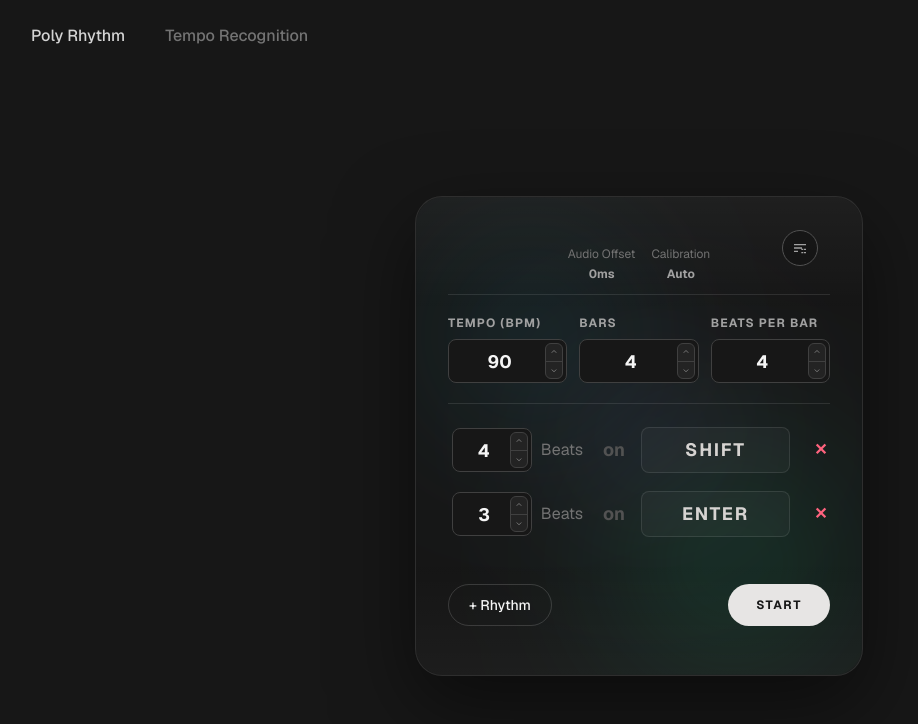
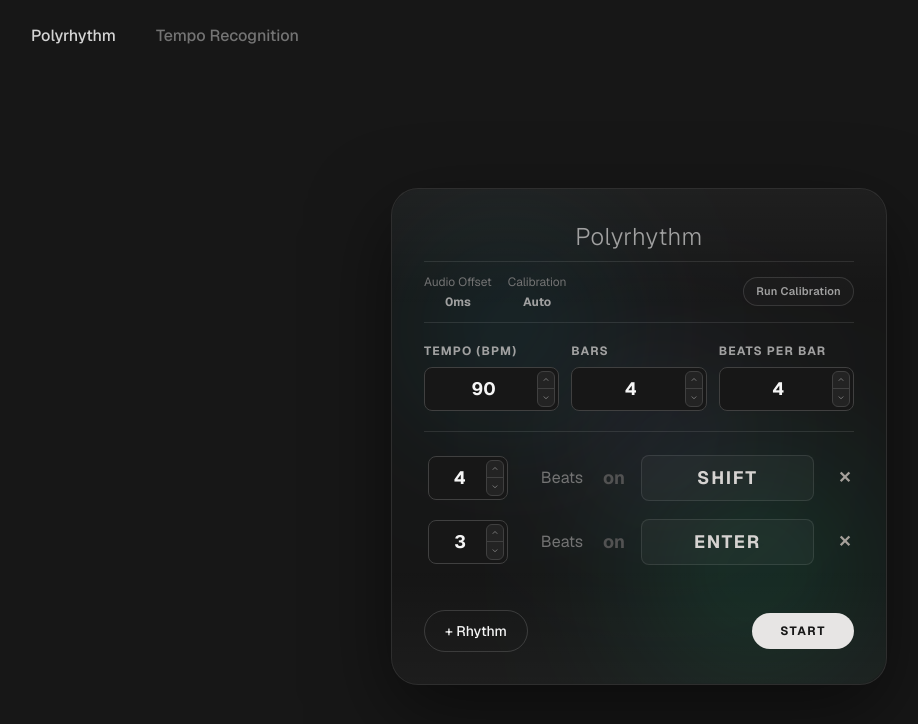
Before and after one commit to leoxnard/synchro, a Next.js app: page / in a window 1280 px wide. Shown: the top 724 px of the page, without its empty margins (1-919 px from the left). Built offline with nearby package versions, Linux system fonts and the light colour scheme.

Commit message:
remove callibration menu

```diff
--- a/app/PolyRhythmGame/PlayingPhase.jsx
+++ b/app/PolyRhythmGame/PlayingPhase.jsx
@@ -62,6 +62,14 @@ export default function PlayingPhase({
     measureDuration,
     measures
 }) {
+    const trackCount = tracks.length;
+    const extraTracks = Math.max(0, trackCount - 3);
+    const circleSizePx = Math.max(92, 112 - (extraTracks * 10));
+    const gapPx = Math.max(24, 40 - (extraTracks * 8));
+    const pulseFontSizePx = Math.max(24, Math.round(circleSizePx * 0.27));
+    const labelFontSizePx = Math.max(14, 18 - (extraTracks * 1.5));
+    const labelPadXPx = Math.max(10, 16 - (extraTracks * 2));
+
     if (gameState === 'countIn') {
         return (
             <div className="w-full flex-1 flex flex-col items-center justify-center relative">
@@ -88,13 +96,13 @@ export default function PlayingPhase({
     }
 
     return (
-        <div className="w-full max-w-2xl text-center space-y-10 flex flex-col items-center">
+        <div className="w-full text-center space-y-10 flex flex-col items-center">
             <div className="flex flex-col items-center">
                 <p className="text-xl font-light animate-pulse text-stone-300">Game running... {measures} Measures</p>
                 <p className="text-neutral-500 text-xs mt-2 font-medium tracking-wide">(Press ESC to Abort)</p>
             </div>
 
-            <div className="flex justify-center gap-10">
+            <div className="w-full flex justify-center" style={{ gap: `${gapPx}px` }}>
                 {tracks.map(track => {
                     const assignedKey = track.key || '';
                     const displayKey = assignedKey === ' ' ? 'SPACE' : assignedKey.toUpperCase();
@@ -103,14 +111,25 @@ export default function PlayingPhase({
                     return (
                         <div key={track.id} className="flex flex-col items-center gap-4">
                             <div
-                                className={`w-28 h-28 rounded-full border-4 flex items-center justify-center text-3xl font-bold transition-all duration-75
+                                className={`rounded-full border-4 flex items-center justify-center font-bold transition-all duration-75
                 ${isPressed
-                            ? 'bg-stone-300 border-stone-200 text-neutral-900 scale-110 shadow-[0_0_26px_rgba(214,211,209,0.45)]'
+                            ? 'bg-stone-300 border-stone-200 text-neutral-900 scale-105 shadow-[0_0_26px_rgba(214,211,209,0.45)]'
                             : 'bg-white/[0.03] border-white/10 text-neutral-500'}`}
+                                style={{
+                                    width: `${circleSizePx}px`,
+                                    height: `${circleSizePx}px`,
+                                    fontSize: `${pulseFontSizePx}px`
+                                }}
                             >
                                 {track.pulses}
                             </div>
-                            <div className="text-lg font-bold px-4 py-1.5 bg-white/[0.03] rounded-lg text-neutral-400 border border-white/10">
+                            <div
+                                className="font-bold bg-white/[0.03] rounded-lg text-neutral-400 border border-white/10"
+                                style={{
+                                    fontSize: `${labelFontSizePx}px`,
+                                    padding: `0.375rem ${labelPadXPx}px`
+                                }}
+                            >
                                 {displayKey}
                             </div>
                         </div>
--- a/app/PolyRhythmGame/PolyRhythmGame.jsx
+++ b/app/PolyRhythmGame/PolyRhythmGame.jsx
@@ -102,6 +102,15 @@ export default function PolyrhythmGame() {
     const [lastAutoCorrectionMs, setLastAutoCorrectionMs] = useState(0);
 
     const measureDuration = (60 / bpm) * beatsPerMeasure * 1000;
+    const extraTracks = Math.max(0, tracks.length - 3);
+    const circleSizePx = Math.max(92, 112 - (extraTracks * 10));
+    const gapPx = Math.max(24, 40 - (extraTracks * 8));
+    const playingRowWidthPx = (tracks.length * circleSizePx) + (Math.max(0, tracks.length - 1) * gapPx);
+    const inGameWidthRem = Math.max(31, (playingRowWidthPx + 84) / 16);
+    const clampedInGameWidthRem = Math.min(inGameWidthRem, 46);
+    const windowTargetWidth = gameState === 'setup'
+        ? '31rem'
+        : `${clampedInGameWidthRem.toFixed(2)}rem`;
 
     const getAssignedKey = (index, total) => {
         const configs = {
@@ -446,12 +455,14 @@ export default function PolyrhythmGame() {
     });
 
     return (
-        <div className="w-full px-4 py-4 text-neutral-100 font-sans">
+        <div className="w-full px-4 py-4 text-neutral-100 font-sans flex items-center justify-center">
             <div
-                className="tempo-window isolate flex flex-col mx-auto w-full max-w-md rounded-[1.7rem] border border-white/10 bg-neutral-900/80 shadow-[0_28px_80px_rgba(0,0,0,0.5)] backdrop-blur"
+                className="tempo-window isolate flex flex-col w-full rounded-[1.7rem] border border-white/10 bg-neutral-900/80 shadow-[0_28px_80px_rgba(0,0,0,0.5)] backdrop-blur"
                 style={{
                     minHeight: '30rem',
                     maxHeight: '55rem',
+                    width: `min(100%, ${windowTargetWidth})`,
+                    maxWidth: gameState === 'setup' ? '31rem' : `${clampedInGameWidthRem.toFixed(2)}rem`,
                     transition: 'all 0.6s cubic-bezier(0.4, 0, 0.2, 1)'
                 }}
             >
--- a/app/PolyRhythmGame/SetupPhase.jsx
+++ b/app/PolyRhythmGame/SetupPhase.jsx
@@ -1,4 +1,4 @@
-import React, { useEffect, useRef, useState } from 'react';
+import React from 'react';
 
 function ChevronIcon({ direction }) {
     const points = direction === 'up' ? '6 9 12 3 18 9' : '6 7 12 13 18 7';
@@ -87,67 +87,13 @@ export default function SetupPhase({
     beatsPerMeasure,
     setBeatsPerMeasure
 }) {
-    const [showCalibrationMenu, setShowCalibrationMenu] = useState(false);
-    const calibrationMenuRef = useRef(null);
-
-    useEffect(() => {
-        const handlePointerDown = (event) => {
-            if (!calibrationMenuRef.current) return;
-            if (!calibrationMenuRef.current.contains(event.target)) {
-                setShowCalibrationMenu(false);
-            }
-        };
-
-        window.addEventListener('pointerdown', handlePointerDown);
-        return () => window.removeEventListener('pointerdown', handlePointerDown);
-    }, []);
-
     return (
-        <div className="w-full max-w-md p-1 relative flex flex-col">
-            <div className="absolute -top-3 right-4" ref={calibrationMenuRef}>
-                <button
-                    type="button"
-                    onClick={() => setShowCalibrationMenu((prev) => !prev)}
-                    aria-label="Calibration options"
-                    title="Calibration options"
-                    className="h-9 w-9 rounded-full border border-neutral-600 bg-neutral-900/90 text-neutral-400 hover:text-white hover:border-neutral-500 transition-colors flex items-center justify-center"
-                >
-                    <svg viewBox="0 0 24 24" className="h-4 w-4" aria-hidden="true">
-                        <path
-                            fill="currentColor"
-                            d="M3 18h6v-2H3v2zm0-5h12v-2H3v2zm0-7v2h18V6H3zm15 7v2h3v-2h-3zm-4 0v2h3v-2h-3zm0 5v2h3v-2h-3zm4 0v2h3v-2h-3z"
-                        />
-                    </svg>
-                </button>
-
-                {showCalibrationMenu && (
-                    <div className="absolute z-20 right-0 mt-2 w-44 rounded-lg border border-neutral-700 bg-neutral-900 shadow-xl overflow-hidden">
-                        <button
-                            type="button"
-                            onClick={() => {
-                                setShowCalibrationMenu(false);
-                                onForceCalibrate();
-                            }}
-                            className="w-full text-left px-3 py-2 text-sm text-neutral-300 hover:bg-neutral-800 hover:text-white transition-colors"
-                        >
-                            Run Calibration
-                        </button>
-                        <button
-                            type="button"
-                            onClick={() => {
-                                setShowCalibrationMenu(false);
-                                onResetCalibration();
-                            }}
-                            className="w-full text-left px-3 py-2 text-sm text-neutral-400 hover:bg-neutral-800 hover:text-white transition-colors border-t border-neutral-800"
-                        >
-                            Reset to Default
-                        </button>
-                    </div>
-                )}
-            </div>
-
+        <div className="w-full h-full relative flex flex-col p-1">
+            <div className="w-full relative flex flex-col flex-1 pb-16">
+                <span className="text-2xl font-light text-neutral-400 mb-3 text-center tracking-wide border-b border-white/10 pb-2">Polyrhythm</span>
                 <div className="mb-5 pb-3 border-b border-white/10">
-                <div className="flex gap-4 justify-center text-xs text-neutral-400">
+                    <div className="flex items-center justify-between gap-3 text-xs text-neutral-400">
+                        <div className="flex gap-4 justify-center">
                             <div className="flex flex-col items-center">
                                 <span className="text-neutral-500 mb-1">Audio Offset</span>
                                 <span className={`font-bold ${latencyCompMs !== 0 ? (hasManualCalibration ? 'text-cyan-300' : 'text-amber-300') : 'text-neutral-400'}`}>
@@ -161,6 +107,14 @@ export default function SetupPhase({
                                 </span>
                             </div>
                         </div>
+                        <button
+                            type="button"
+                            onClick={hasManualCalibration ? onResetCalibration : onForceCalibrate}
+                            className="shrink-0 px-3 py-1.5 rounded-full border border-white/12 bg-white/[0.02] text-[11px] font-semibold tracking-wide text-neutral-400 hover:text-neutral-200 hover:border-white/20 hover:bg-white/[0.05] transition-colors"
+                        >
+                            {hasManualCalibration ? 'Clear Calibration' : 'Run Calibration'}
+                        </button>
+                    </div>
                 </div>
 
                 <div className="flex gap-3 mb-5 pb-5 border-b border-white/10">
@@ -169,7 +123,7 @@ export default function SetupPhase({
                     <NumberStepper label="Beats per Bar" value={beatsPerMeasure} onChange={setBeatsPerMeasure} min={1} max={16} className="flex-1" />
                 </div>
 
-            <div className="space-y-3 mb-5">
+                <div className="space-y-3 mb-5 flex-1">
                     {tracks.map(track => {
                         const assignedKey = track.key || '';
                         const displayKey = assignedKey === ' ' ? 'ENTER' : assignedKey.toUpperCase();
@@ -204,13 +158,14 @@ export default function SetupPhase({
                                 </div>
 
                                 {tracks.length > 1 && (
-                                <button onClick={() => removeTrack(track.id)} className="text-rose-400 hover:text-rose-300 p-2 font-bold w-6 shrink-0">✕</button>
+                                    <button onClick={() => removeTrack(track.id)} className="text-stone-400 hover:text-stone-300 p-2 font-bold w-6 shrink-0">✕</button>
                                 )}
                             </div>
                         )})}
                 </div>
+            </div>
 
-            <div className="flex justify-between mt-6">
+            <div className="absolute bottom-1 left-1 right-1 flex justify-between items-center">
                 {tracks.length < 5 ? (
                     <button
                         onClick={addTrack}
--- a/app/page.tsx
+++ b/app/page.tsx
@@ -4,7 +4,7 @@ import PolyRhythmGame from "./PolyRhythmGame/PolyRhythmGame";
 import TempoRecognitionGame from "./TempoRecognitionGame/TempoRecognitionGame";
 
 const GAMES = [
-    { id: "poly-rhythm", label: "Poly Rhythm", component: PolyRhythmGame },
+    { id: "poly-rhythm", label: "Polyrhythm", component: PolyRhythmGame },
     { id: "tempo-recognition", label: "Tempo Recognition", component: TempoRecognitionGame },
 ];
 
```
Lines whose indentation alone changed are shown as unchanged.
